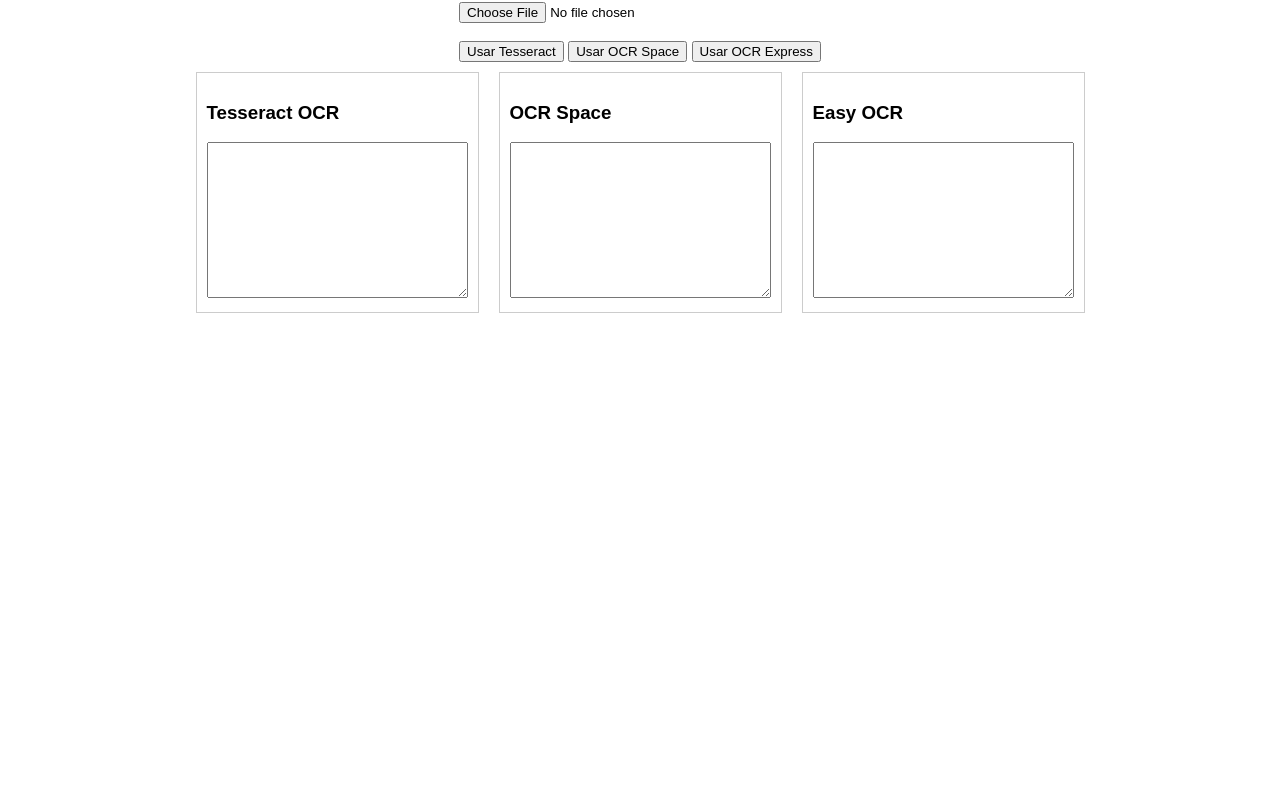
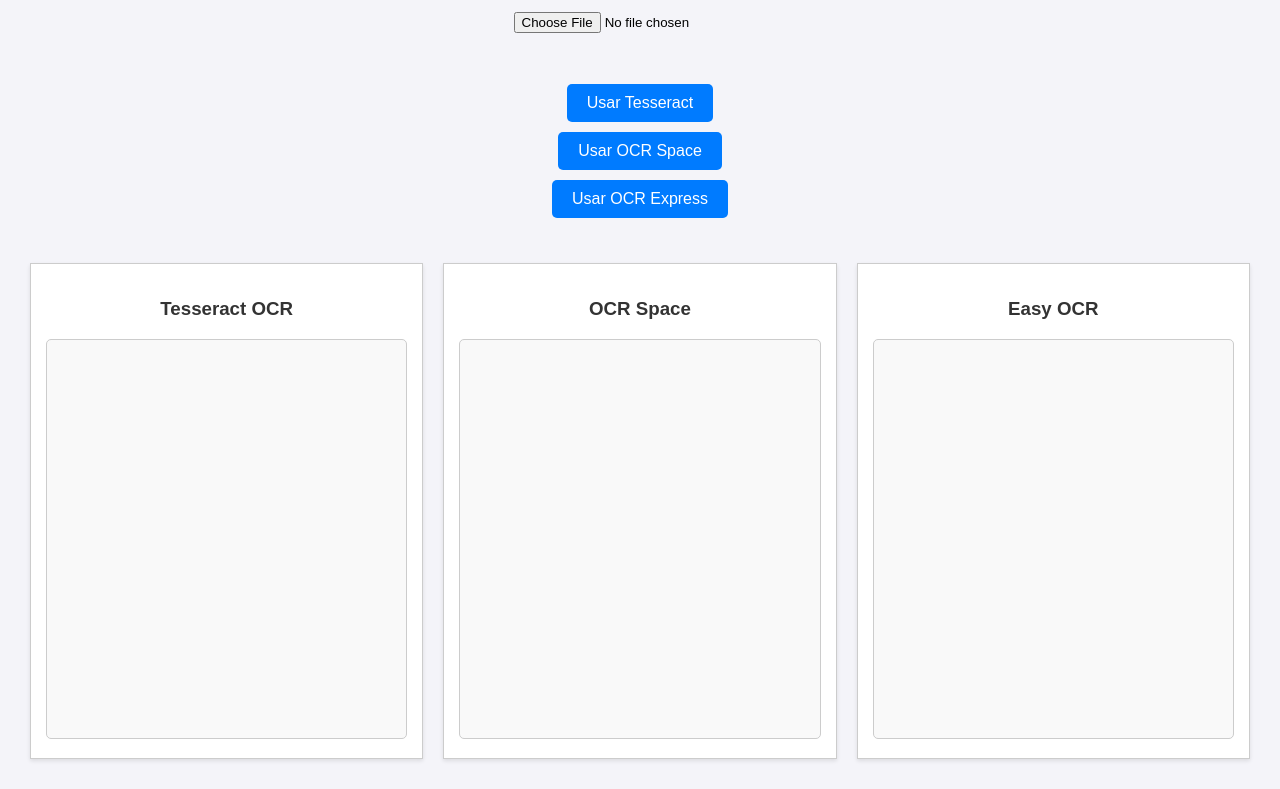
Before and after one commit to AislanSL/OCR, a website: page public/index.html in a window 1280 px wide. Shown: the part 86-875 px from the top of the page. Before the commit the page ends 800 px from the top, so only its background shows below. Drawn offline with Linux system fonts and the light colour scheme.

Commit message:
Adicionando Makefile e refatoração do CSS

```diff
--- a/public/style.css
+++ b/public/style.css
@@ -1,4 +1,102 @@
-body { font-family: Arial, sans-serif; }
-.container { display: flex; flex-direction: column; align-items: center; }
-.box { border: 1px solid #ccc; padding: 10px; margin: 10px; width: 100%; max-width: 400px; }
-.results { display: flex; justify-content: space-around; }
+/* Estilo geral */
+body {
+    font-family: Arial, sans-serif;
+    background-color: #f4f4f9;
+    margin: 0;
+    padding: 0;
+}
+
+/* Container principal */
+.container {
+    display: flex;
+    flex-direction: column;
+    align-items: center;
+    padding: 20px;
+}
+
+/* Título */
+h1 {
+    font-size: 2em;
+    margin-bottom: 20px;
+    text-align: center;
+    color: #333;
+}
+
+/* Formulário de upload */
+form {
+    display: flex;
+    flex-direction: column;
+    align-items: center;
+    margin-bottom: 30px;
+}
+
+#imageInput {
+    margin-bottom: 10px;
+}
+
+/* Botões de ação */
+button {
+    background-color: #007bff;
+    color: white;
+    border: none;
+    padding: 10px 20px;
+    margin: 5px;
+    font-size: 1em;
+    cursor: pointer;
+    border-radius: 5px;
+    transition: background-color 0.3s;
+}
+
+button:hover {
+    background-color: #0056b3;
+}
+
+/* Caixa de resultados */
+.results {
+    display: flex;
+    justify-content: space-between;
+    width: 100%;
+    max-width: 1600px;
+}
+
+/* Estilo das caixas de resultados */
+.box {
+    border: 1px solid #ccc;
+    padding: 15px;
+    margin: 10px;
+    width: 30%;
+    background-color: #fff;
+    box-shadow: 0 2px 4px rgba(0, 0, 0, 0.1);
+}
+
+/* Títulos das caixas */
+.box h3 {
+    text-align: center;
+    color: #333;
+}
+
+/* Textarea */
+textarea {
+    width: 100%;
+    height: 400px; /* Aumentado para dar mais espaço */
+    padding: 10px;
+    font-size: 1em;
+    border: 1px solid #ccc;
+    border-radius: 5px;
+    resize: none;
+    box-sizing: border-box;
+    background-color: #f9f9f9;
+}
+
+/* Responsividade */
+@media (max-width: 768px) {
+    .results {
+        flex-direction: column;
+        align-items: center;
+    }
+
+    .box {
+        width: 80%;
+        margin-bottom: 20px;
+    }
+}
```
Also changed, not shown: app/ocrSpace.js (+5 -10 lines), 1 other file.
